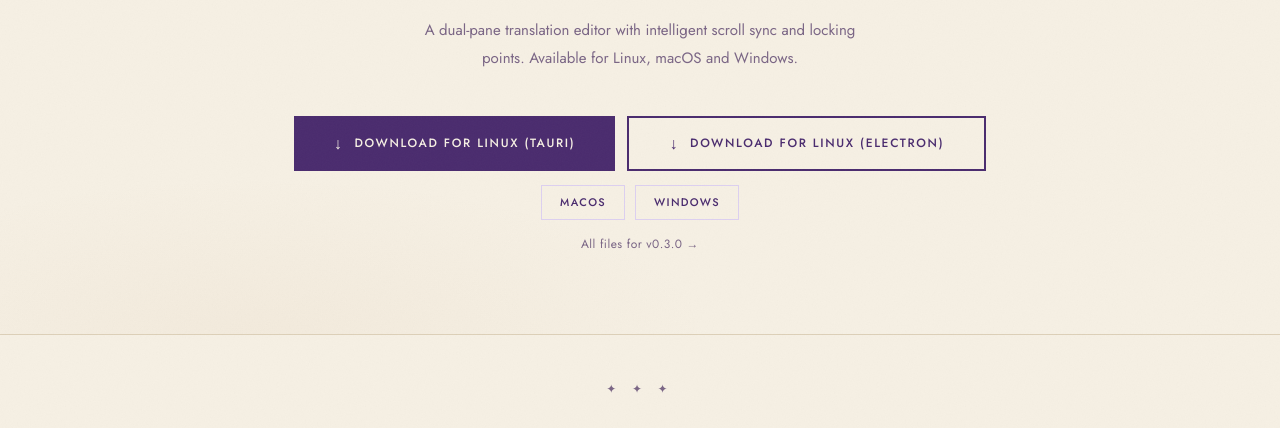
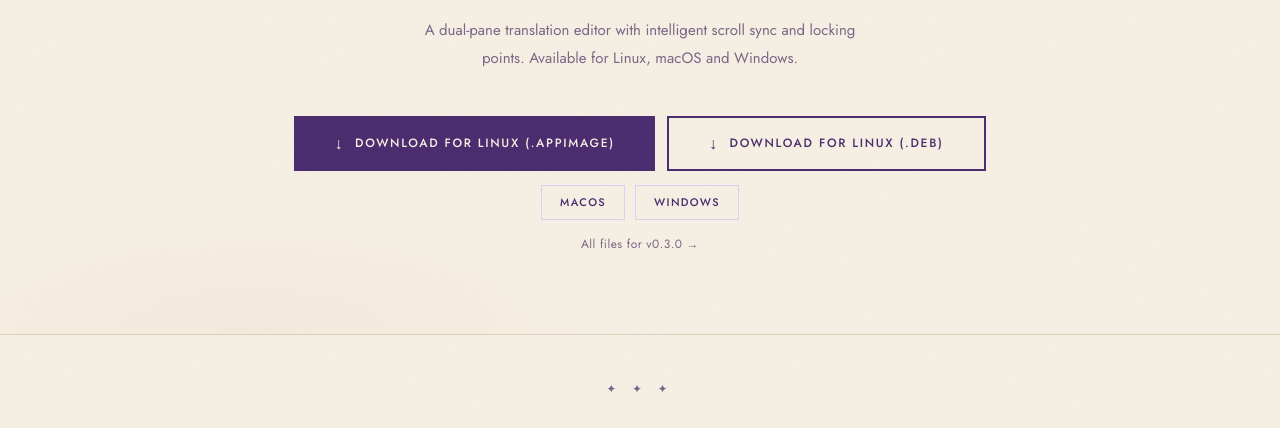
Before and after one commit to stur86/mirror, an Eleventy site: page site/content.md in a window 1280 px wide. Shown: the part 372-800 px from the top of the page. Built offline with nearby package versions, Linux system fonts and the light colour scheme; Eleventy itself is replaced by a stand-in of ours; files that its build step writes are made by us from their sources; a web font is replaced by a local one.

Commit message:
Updated site: Tauri-only downloads, removed Electron references
- Replace Electron credit with Tauri in footer
- Rewrite download script: remove all Electron artifact links and
  "(Tauri)" qualifiers; Linux now offers AppImage (primary) and .deb
  (secondary); macOS offers arm64 (primary) and Universal (secondary);
  Windows offers the setup.exe

Co-Authored-By: Claude Sonnet 4.6 <noreply@anthropic.com>

```diff
--- a/site/_includes/base.njk
+++ b/site/_includes/base.njk
@@ -479,19 +479,17 @@
       var platforms = {
         linux: {
           label: "Linux",
-          tauri: "mirror-" + tag + "-linux-tauri.AppImage",
-          electron: "mirror-" + tag + "-linux.zip"
+          primary: "mirror-" + tag + "-linux-tauri.AppImage",
+          secondary: "mirror-" + tag + "-linux-tauri.deb"
         },
         macos: {
           label: "macOS",
-          tauriArm: "mirror-" + tag + "-macos-tauri-arm64.dmg",
-          tauriUniversal: "mirror-" + tag + "-macos-tauri-universal.dmg",
-          electron: "mirror-" + tag + "-macos.zip"
+          primary: "mirror-" + tag + "-macos-tauri-arm64.dmg",
+          secondary: "mirror-" + tag + "-macos-tauri-universal.dmg"
         },
         windows: {
           label: "Windows",
-          tauri: "mirror-" + tag + "-windows-tauri-setup.exe",
-          electron: "mirror-" + tag + "-windows.zip"
+          primary: "mirror-" + tag + "-windows-tauri-setup.exe"
         }
       };
 
@@ -504,7 +502,7 @@
       }
 
       var detected = detect();
-      var primary = platforms[detected];
+      var current = platforms[detected];
 
       var optionsEl = document.getElementById("download-options");
       optionsEl.innerHTML = "";
@@ -518,12 +516,13 @@
       }
 
       if (detected === "macos") {
-        optionsEl.appendChild(makeBtn(base + primary.tauriArm, "btn-primary", "Download for macOS (Tauri \xb7 arm64)"));
-        optionsEl.appendChild(makeBtn(base + primary.tauriUniversal, "btn-primary btn-primary--outline", "Download for macOS (Tauri \xb7 Universal)"));
-        optionsEl.appendChild(makeBtn(base + primary.electron, "btn-primary btn-primary--outline", "Download for macOS (Electron)"));
+        optionsEl.appendChild(makeBtn(base + current.primary, "btn-primary", "Download for macOS (arm64)"));
+        optionsEl.appendChild(makeBtn(base + current.secondary, "btn-primary btn-primary--outline", "Download for macOS (Universal)"));
+      } else if (detected === "linux") {
+        optionsEl.appendChild(makeBtn(base + current.primary, "btn-primary", "Download for Linux (.AppImage)"));
+        optionsEl.appendChild(makeBtn(base + current.secondary, "btn-primary btn-primary--outline", "Download for Linux (.deb)"));
       } else {
-        optionsEl.appendChild(makeBtn(base + primary.tauri, "btn-primary", "Download for " + primary.label + " (Tauri)"));
-        optionsEl.appendChild(makeBtn(base + primary.electron, "btn-primary btn-primary--outline", "Download for " + primary.label + " (Electron)"));
+        optionsEl.appendChild(makeBtn(base + current.primary, "btn-primary", "Download for " + current.label));
       }
 
       var othersEl = document.getElementById("other-platforms");
@@ -531,7 +530,7 @@
         if (key === detected) return;
         var p = platforms[key];
         var a = document.createElement("a");
-        a.href = base + (p.tauriUniversal || p.tauri);
+        a.href = base + p.primary;
         a.className = "btn-secondary";
         a.textContent = p.label;
         othersEl.appendChild(a);
--- a/site/content.md
+++ b/site/content.md
@@ -11,8 +11,8 @@ footer:
     url: https://github.com/stur86
     url_label: github.com/stur86
   credits:
-    - name: Electron
-      url: https://www.electronjs.org
+    - name: Tauri
+      url: https://tauri.app
     - name: React
       url: https://react.dev
     - name: Tiptap
```
